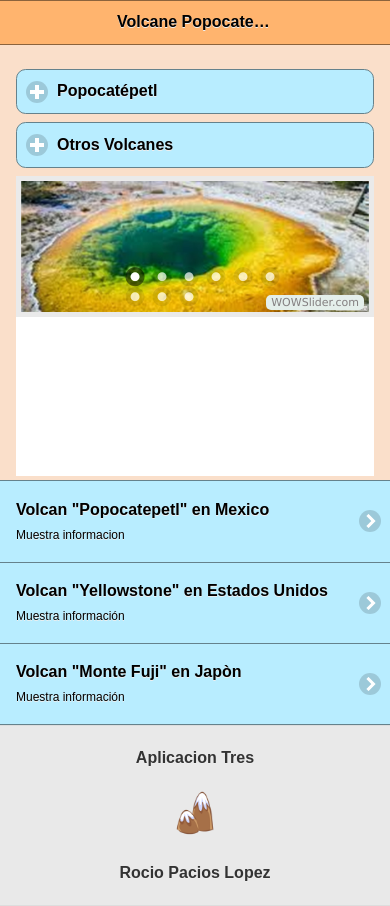
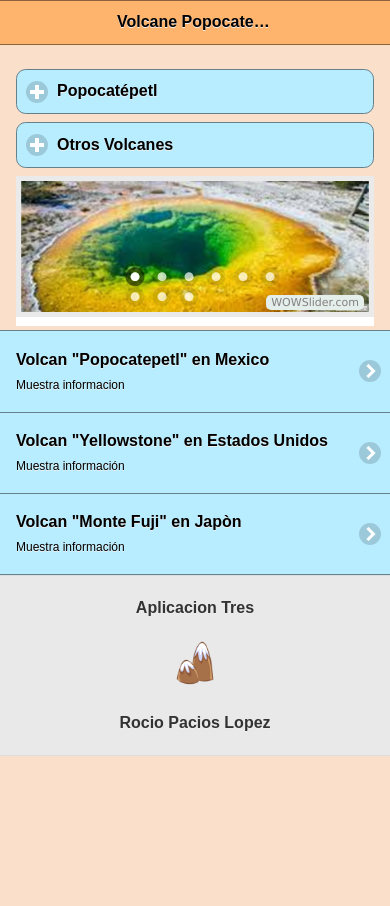
Before and after one commit to RocioPalaciosLopez/aplicacion3, a plain HTML site: page index.html in a window 390 px wide. After the commit the page ends 844 px from the top, so only its background shows below. Drawn offline with nearby package versions, Linux system fonts and the light colour scheme; some packages are replaced by stand-ins of ours; a script that the page names is missing; files whose address does not match are found by name.

Commit message:
6 subida

```diff
--- a/index.html
+++ b/index.html
@@ -83,7 +83,7 @@ function MM_swapImage() { //v3.0
     <br>
   </div>
   <!-- Start WOWSlider.com -->
-<iframe src="visor/indexwon.html".html" style="width:900px;height:300px;max-width:100%;overflow:hidden;border:none;padding:0;margin:0 auto;display:block;" marginheight="0" marginwidth="0"></iframe>
+<iframe src="visor/indexwon.html".html" style="width:900px;max-height:300px;max-width:100%;overflow:hidden;border:none;padding:0;margin:0 auto;display:block;" marginheight="0" marginwidth="0"></iframe>
 <!-- End WOWSlider.com -->
 
   <br>
```
